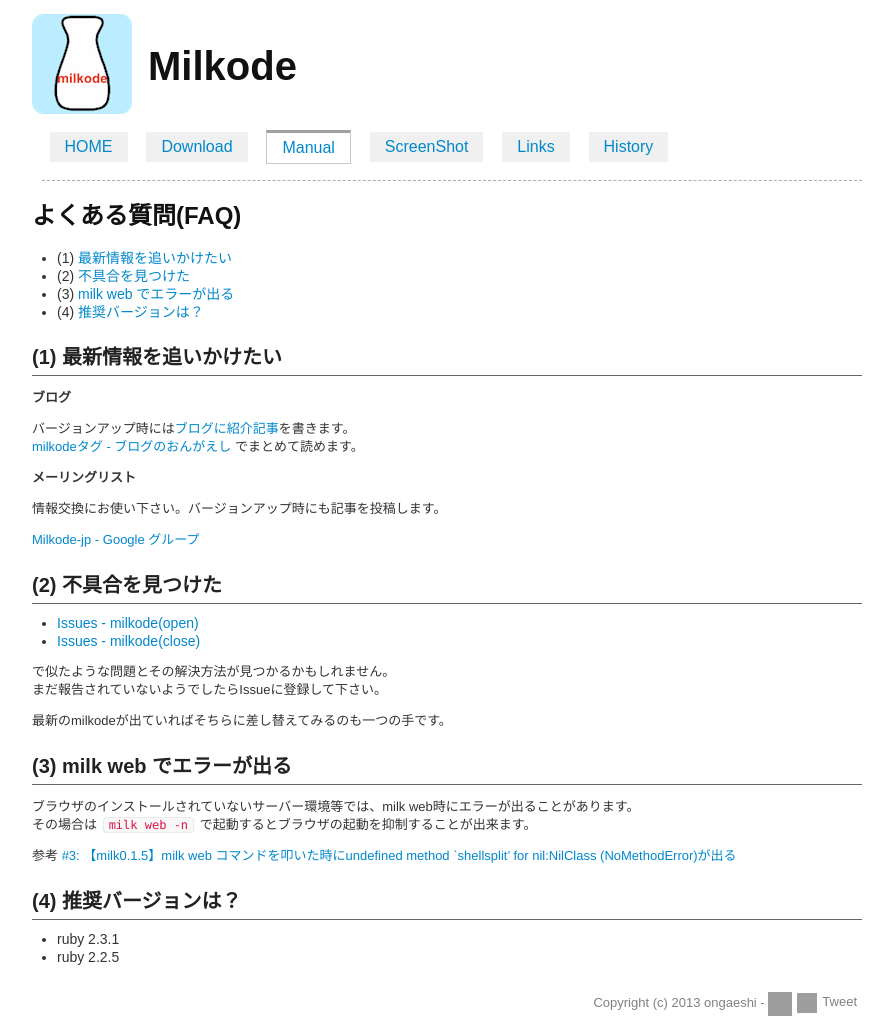
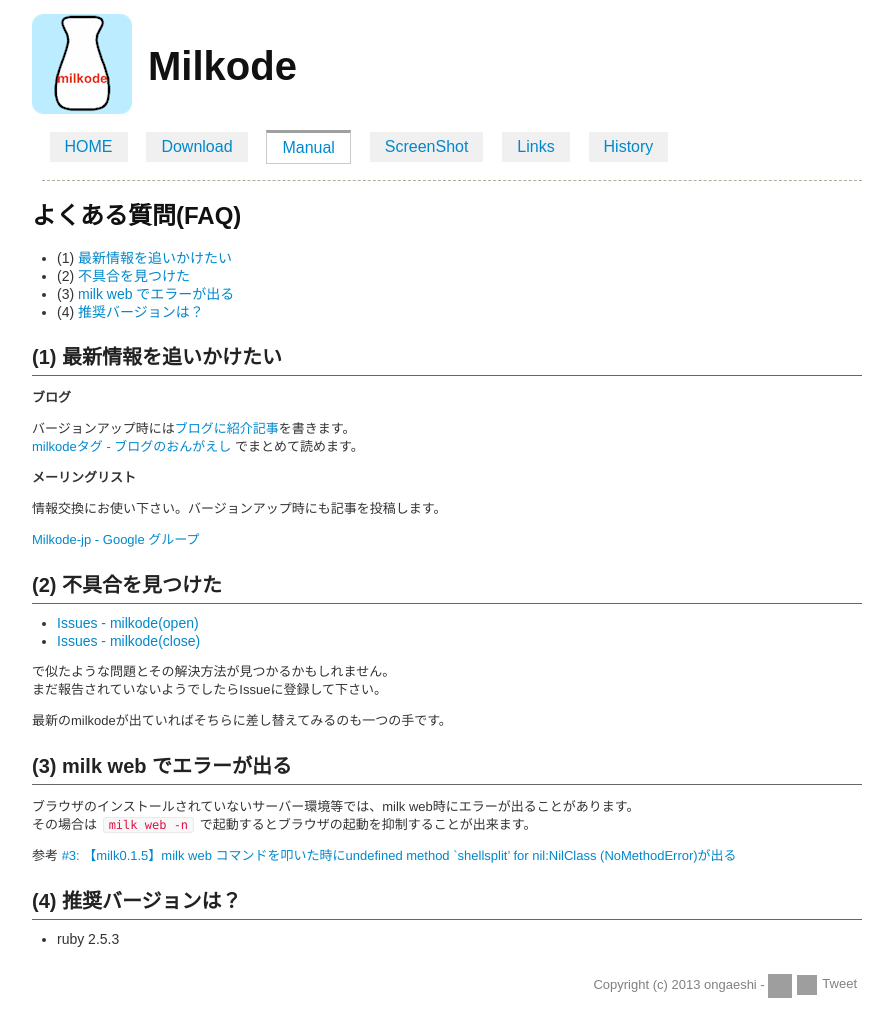
Before and after one commit to ongaeshi/milkode, a Jekyll site: the page built from faq.md, in a window 1280 px wide. Shown: the whole page, without its empty margins (193-1086 px from the left). Built offline with Jekyll 4.4.1, drawn with Linux system fonts in a browser that asks for light colours; Markdown is read by kramdown in place of the engine named in the settings; comment, search, counter and statistics services are not loaded; grey boxes are pictures that could not be loaded.

Commit message:
Revert "Revert "docs: Update recommended version""
This reverts commit d7bda3583b6e03c53da1b697d1f4d22f55e70983.

```diff
--- a/faq.md
+++ b/faq.md
@@ -41,5 +41,4 @@ rootpath: .
 
 ## <a name="faq04"></a> (4) 推奨バージョンは？
 
-- ruby 2.3.1
-- ruby 2.2.5
+- ruby 2.5.3
```
